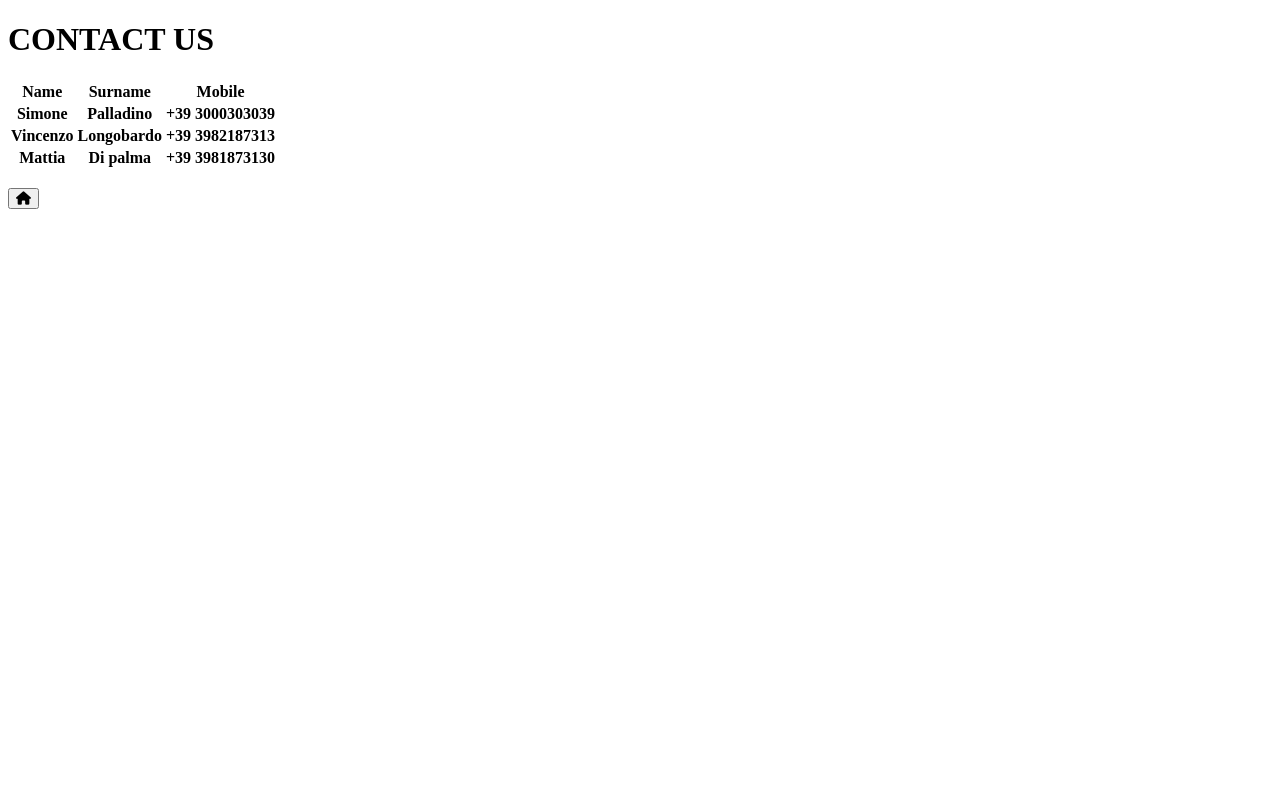
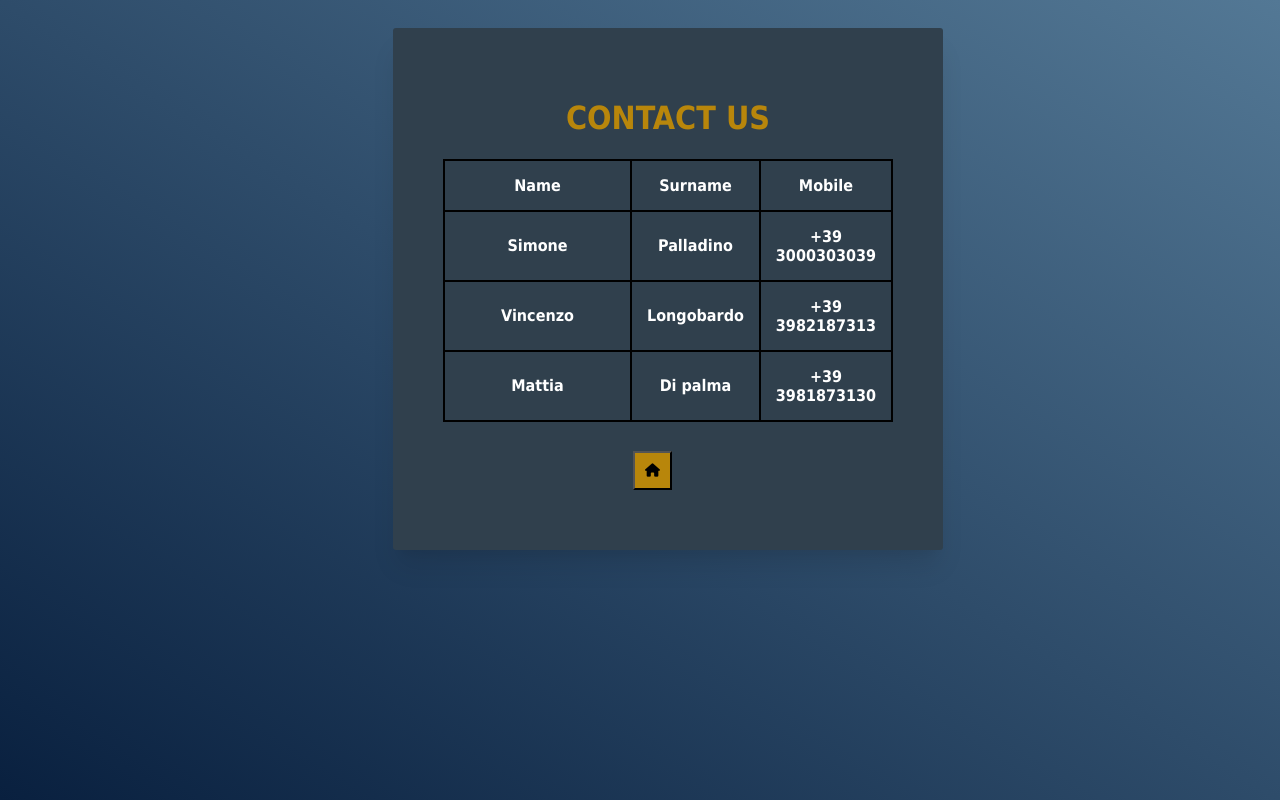
Before and after one commit to simonepalladino/ProgettoCineTicket, a Flask app: page /contacts in a window 1280 px wide; the page is wider, and only the part inside the window is pictured. Run offline with Flask 2, Linux system fonts and the light colour scheme; lists and menus that the app fills with data are empty; some libraries are stand-ins or nearby versions.

Commit message:
Add files via upload

```diff
--- a/Progetto Cineticket/static/stylesheet/Contacts.css
+++ b/Progetto Cineticket/static/stylesheet/Contacts.css
@@ -1,4 +1,26 @@
- #body_contacts{
+/* @media, It is a CSS query used for adopting all the screen resolution
+   (such as a mobile, tablet, desktop, laptop, etc.) */
+
+@media only screen and (max-width: 500px) {
+  .body_contacts {
+    padding: 50px 40px;
+  }
+}
+
+@media only screen and (max-width: 455px) {
+  .body_contacts {
+    padding: 45px 30px;
+  }
+}
+
+@media only screen and (max-width: 340px) {
+  .body_contacts {
+    padding: 30px 20px;
+  }
+}
+
+
+.body_contacts{
     height: 100%;
     width: 100%;
     color: #222222;
@@ -17,7 +39,40 @@
     background-image: linear-gradient(to top right, #09203f 0%, #537895 100%);
   }
 
-  #body_contacts, html {
-    padding: 0;
-    margin: 0;
-  }
+#textone{
+  text-align: center;
+  color: darkgoldenrod;
+}
+
+#contacts{
+  max-width: 450px;
+  margin: 0 auto;
+  background-color: #30404d;
+  overflow: hidden;
+  padding: 50px;
+  border-radius: 3px;
+  box-shadow: 0 20px 25px -5px rgba(0, 0, 0, 0.1), 0 10px 10px -5px rgba(0, 0, 0, 0.04);
+}
+
+#table1, th, td
+{
+  width: 100%;
+  border: 2px black solid;
+  border-collapse: collapse;
+  color: white;
+}
+
+th, td{
+   padding: 15px;
+}
+
+#div0001{
+  padding: 10px;
+  margin-left: 40%;
+  margin-right: 55%;
+}
+
+#btn0004{
+  padding: 10px;
+  background-color: darkgoldenrod;
+}
```
